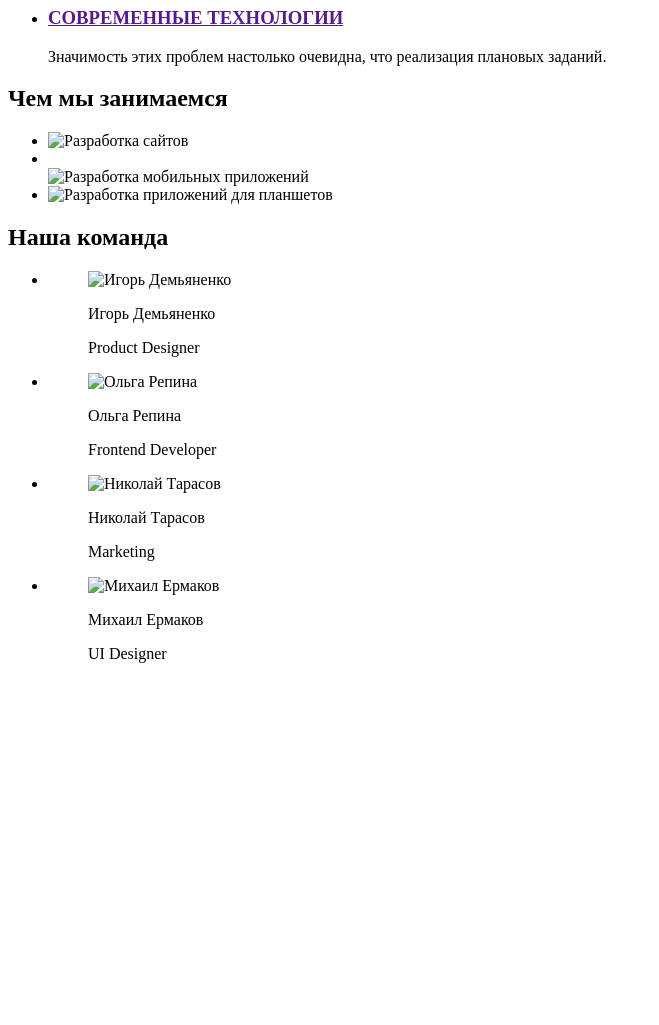
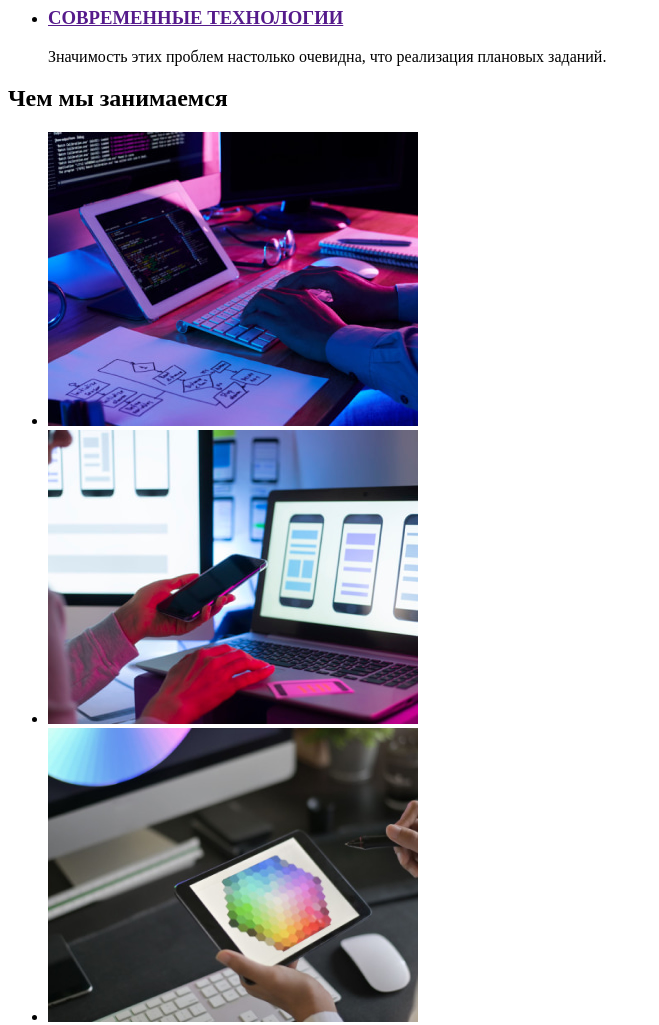
Before and after one commit to Marina-Starikovskaja/goit-markup-hw-01, a plain HTML site: page index.html in a window 1280 px wide. Shown: the part 480-1505 px from the top of the page, without its empty margins (0-659 px from the left). Before the commit the page ends 1159 px from the top, so only its background shows below. Drawn offline with Linux system fonts and the light colour scheme.

Commit message:
Добавляет разметку

```diff
--- a/index.html
+++ b/index.html
@@ -25,6 +25,7 @@
         </ul>
     </header>
 
+    <main>
     <!--Основной заголовок сайта-->
     <div>
         <section>
@@ -61,17 +62,15 @@
 
         <ul>
             <li>
-                <img src="./img/img.png"
-                     alt="Разработка сайтов"
+                <img src="./images/activities11.jpg" alt="Разработка сайтов"
                      width="370">
             </li>
-            <li></li>
-                <img src="./img/img2.png"
-                     alt="Разработка мобильных приложений"
+            <li>
+                <img src="./images/activities22.jpg" alt="Разработка мобильных приложений"
                      width="370">
+            </li>
             <li>
-                <img src="./img/img3.png"
-                     alt="Разработка приложений для планшетов"
+                <img src="./images/activities33.jpg" alt="Разработка приложений для планшетов"
                      width="370">
             </li>
         </ul>
@@ -83,53 +82,45 @@
             <h2>Наша команда</h2>
             <ul>
                 <li>
-                    <figure>
-                        <img src="./img/Игорь Демьяненко.jpg"
-                            alt="Игорь Демьяненко"
+                    <img src="./images/demyanenko.jpg" alt="Игорь Демьяненко"
                          width="270">
-                        <figcaption>
-                            <p>Игорь Демьяненко</p>
+                    <h3>Игорь Демьяненко</h3>
                     <p>Product Designer</p>
-                        </figcaption>
-                    </figure>
                 </li>
                 <li>
-                    <figure>
-                        <img src="./img/Ольга Репина.jpg"
-                            alt="Ольга Репина"
+                    <img src="./images/repina.jpg" alt="Ольга Репина"
                          width="270">
-                        <figcaption>
-                            <p>Ольга Репина</p>
+                    <h3>Ольга Репина</h3>
                     <p>Frontend Developer</p>
-                        </figcaption>
-                    </figure>
                 </li>
                 <li>
-                    <figure>
-                        <img src="./img/Николай Тарасов.jpg"
-                            alt="Николай Тарасов"
+                    <img src="./images/trasov.jpg" alt="Николай Тарасов"
                          width="270">
-                        <figcaption>
-                            <p>Николай Тарасов</p>
+                    <h3>Николай Тарасов</h3>
                     <p>Marketing</p>
-                        </figcaption>
-                    </figure>
                 </li>
                 <li>
-                    <figure>
-                        <img src="./img/Михаил Ермаков.jpg"
-                            alt="Михаил Ермаков"
+                    <img src="./images/ermakov.jpg" alt="Михаил Ермаков"
                          width="270">
-                        <figcaption>
-                            <p>Михаил Ермаков</p>
+                    <h3>Михаил Ермаков</h3>
                     <p>UI Designer</p>
-                        </figcaption>
-                    </figure>
                 </li>
             </ul>
         </section>
     </div>
+    </main>
 
+    <!--Подвал с контактами-->
+    <footer>
+        <a href="">WebStudio</a>
+        <address>
+            <ul>
+                <li>г. Киев, пр-т Леси Украинки, 26</li>
+                <li><a href="mailto:info@devstudio.com">info@devstudio.com</a></li>
+                <li><a href="tel:+380961111111">+38 096 111 11 11</a></li>
+            </ul>
+        </address>
+    </footer>
 
 </body>
 </html>
```
Lines whose indentation alone changed are shown as unchanged.
